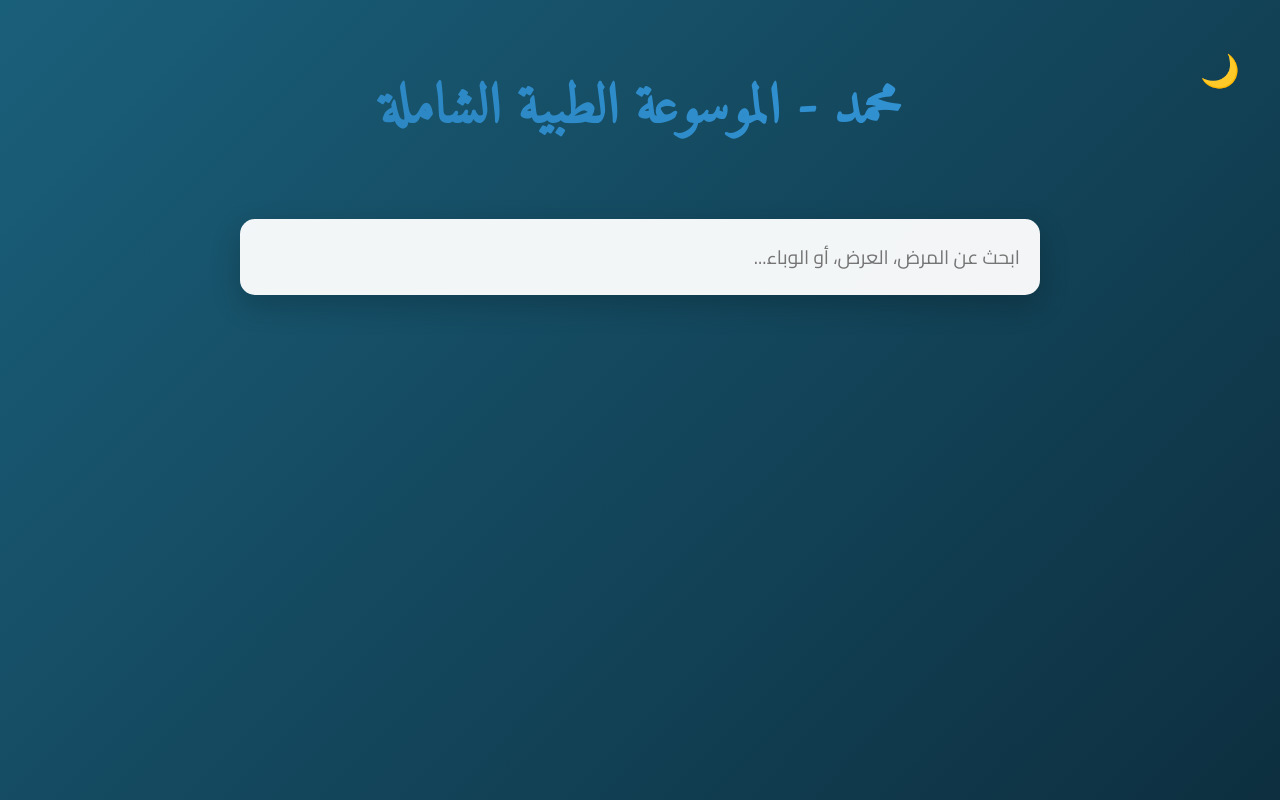
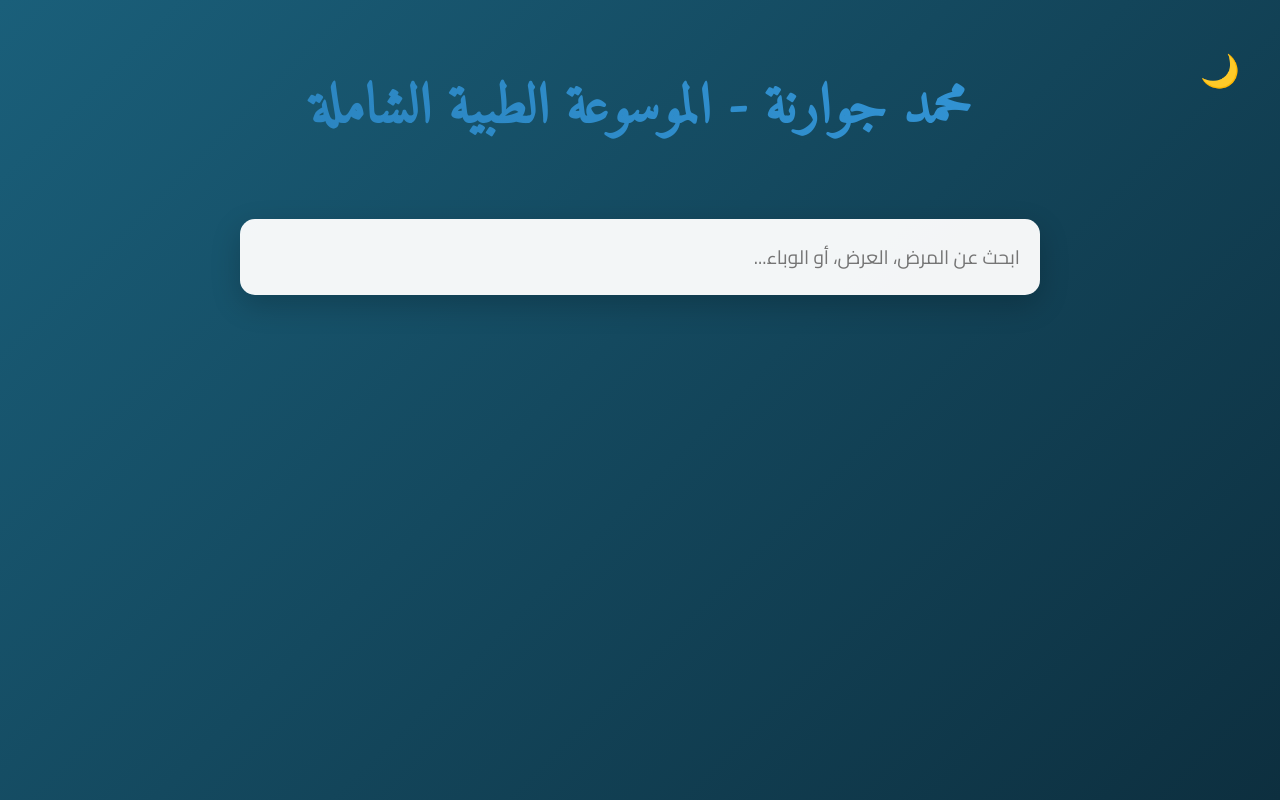
Before and after one commit to mahmoud2001858833/chmistry, a plain HTML site: page index.html in a window 1280 px wide. Drawn offline with Linux system fonts and the light colour scheme.

Commit message:
Update index.html

```diff
--- a/index.html
+++ b/index.html
@@ -329,7 +329,7 @@
     <div class="container">
         <!-- الهيدر -->
         <header>
-            <h1 class="logo">محمد - الموسوعة الطبية الشاملة</h1>
+            <h1 class="logo">محمد جوارنة - الموسوعة الطبية الشاملة</h1>
             <button class="theme-toggle" onclick="toggleTheme()">🌙</button>
         </header>
 
```
